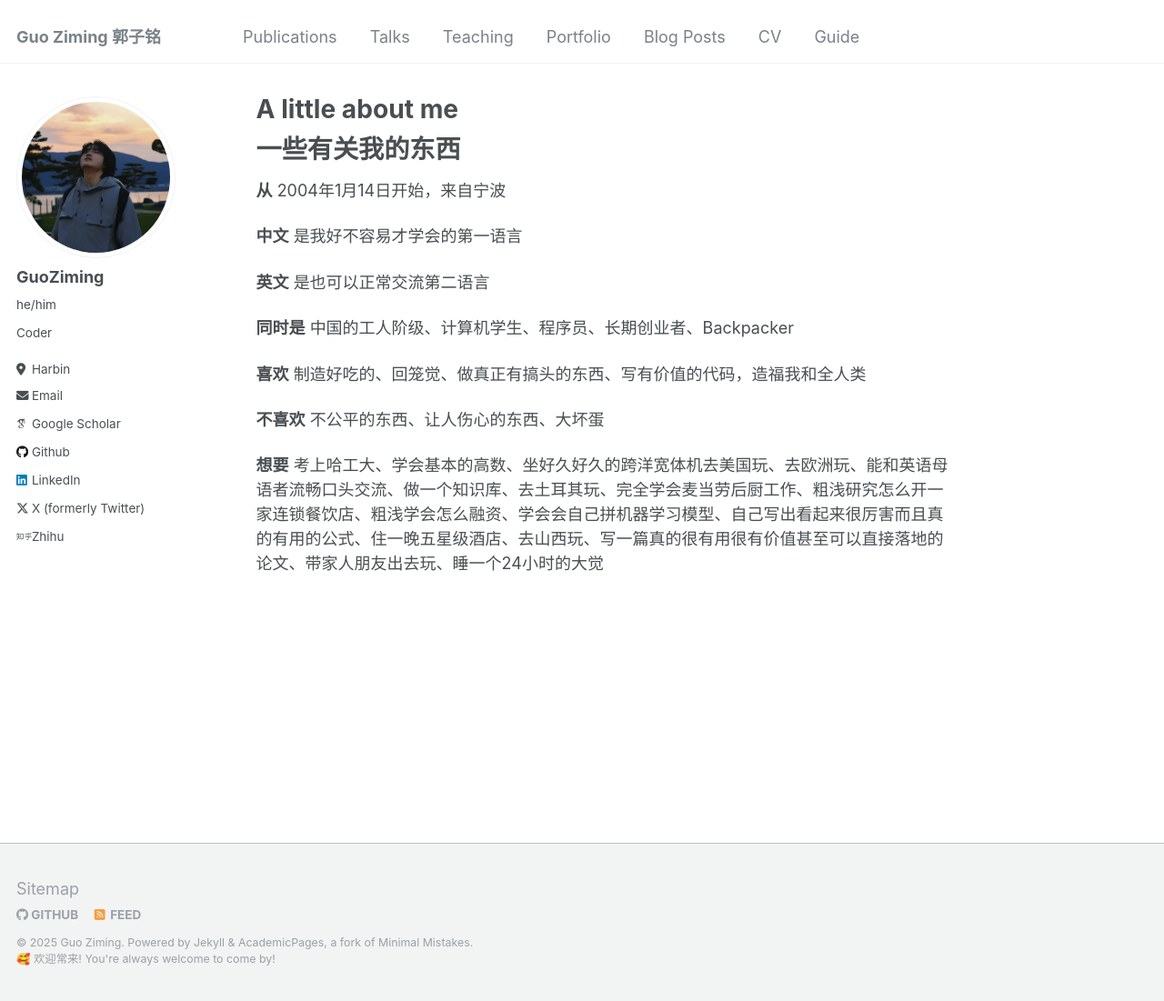
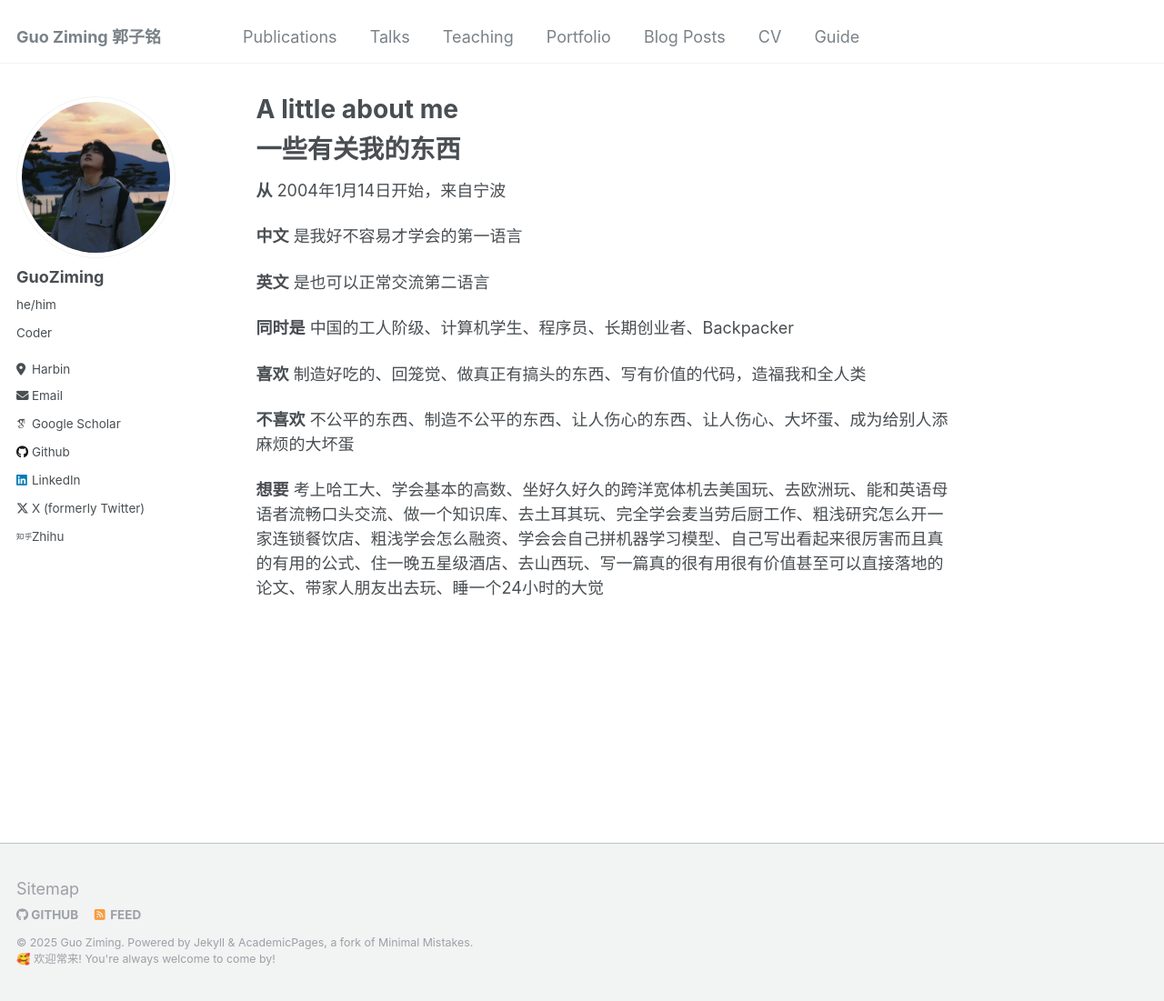
Before and after one commit to mcxiaoxiao/mcxiaoxiao.github.io, a Jekyll site: the page built from _pages/about.md, in a window 1280 px wide and 1101 px high. Shown: the whole window at 91% size. Built offline with Jekyll 4.4.1, drawn with Linux system fonts in a browser that asks for light colours; some web fonts are replaced.

Commit message:
Update about.md

```diff
--- a/_pages/about.md
+++ b/_pages/about.md
@@ -20,6 +20,6 @@ redirect_from:
 
 **喜欢** 制造好吃的、回笼觉、做真正有搞头的东西、写有价值的代码，造福我和全人类
 
-**不喜欢** 不公平的东西、让人伤心的东西、大坏蛋
+**不喜欢** 不公平的东西、制造不公平的东西、让人伤心的东西、让人伤心、大坏蛋、成为给别人添麻烦的大坏蛋
 
 **想要** 考上哈工大、学会基本的高数、坐好久好久的跨洋宽体机去美国玩、去欧洲玩、能和英语母语者流畅口头交流、做一个知识库、去土耳其玩、完全学会麦当劳后厨工作、粗浅研究怎么开一家连锁餐饮店、粗浅学会怎么融资、学会会自己拼机器学习模型、自己写出看起来很厉害而且真的有用的公式、住一晚五星级酒店、去山西玩、写一篇真的很有用很有价值甚至可以直接落地的论文、带家人朋友出去玩、睡一个24小时的大觉
```
